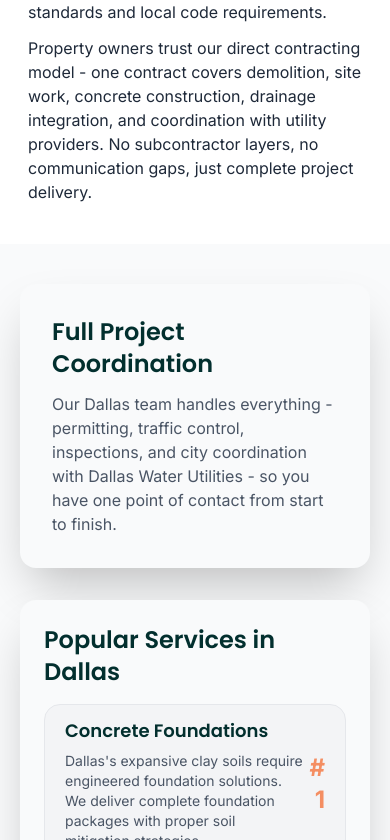
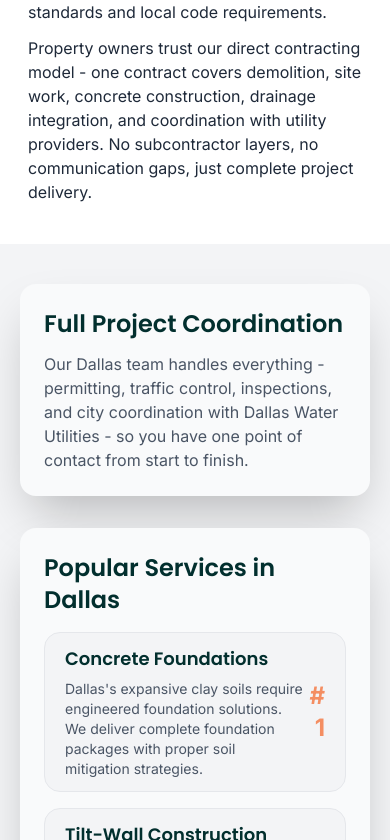
Before and after one commit to fahimurReza/site-template-gmbkingdom, a Next.js app: page /locations/addison in a window 390 px wide. Shown: the part 1160-2000 px from the top of the page. Built offline with nearby package versions, Linux system fonts and the light colour scheme.

Commit message:
(ui): responsive-location-addison-02

```diff
--- a/app/locations/addison/components/FullProject.tsx
+++ b/app/locations/addison/components/FullProject.tsx
@@ -1,7 +1,7 @@
 const FullProject = () => {
   return (
-    <section className="pt-4 ">
-      <div className="rounded-2xl shadow-2xl p-8 bg-gray-50">
+    <section className="mt-4 ">
+      <div className="rounded-2xl shadow-2xl p-6 sm:p-8 bg-gray-50">
         <h2 className="text-2xl font-semibold text-brand-teal">
           Full Project Coordination
         </h2>
--- a/app/locations/addison/components/HeroSection.tsx
+++ b/app/locations/addison/components/HeroSection.tsx
@@ -4,7 +4,7 @@ const HeroSection = () => {
   return (
     <section className="relative flex items-center justify-center overflow-hidden text-white">
       <div className="absolute inset-0 bg-linear-to-r from-teal-950 to-teal-700 -z-10" />
-      <div className="absolute inset-0 bg-linear-to-r from-black/80 to-transparent -z-10" />
+      <div className="absolute inset-0 bg-linear-to-r from-black/60 to-transparent -z-10" />
 
       <div className="w-full base-padding py-10 space-y-4">
         <p className="text-xs uppercase font-medium tracking-[2px]">
--- a/app/locations/addison/components/PopularServices.tsx
+++ b/app/locations/addison/components/PopularServices.tsx
@@ -2,7 +2,7 @@ import React from "react";
 
 const PopularServices = () => {
   return (
-    <section className="pt-8">
+    <section className="mt-8">
       <div className="rounded-2xl shadow-2xl p-6 sm:p-8 bg-gray-50">
         <h2 className="text-2xl font-semibold text-brand-teal">
           Popular Services in Dallas
--- a/app/locations/addison/page.tsx
+++ b/app/locations/addison/page.tsx
@@ -11,7 +11,7 @@ const page = () => {
     <div>
       <HeroSection />
       <PageContent />
-      <section className="bg-gray-50 base-padding pt-6">
+      <section className="bg-brand-gray-bg base-padding pt-6">
         <FullProject />
         <PopularServices />
         <CommonProject />
```
